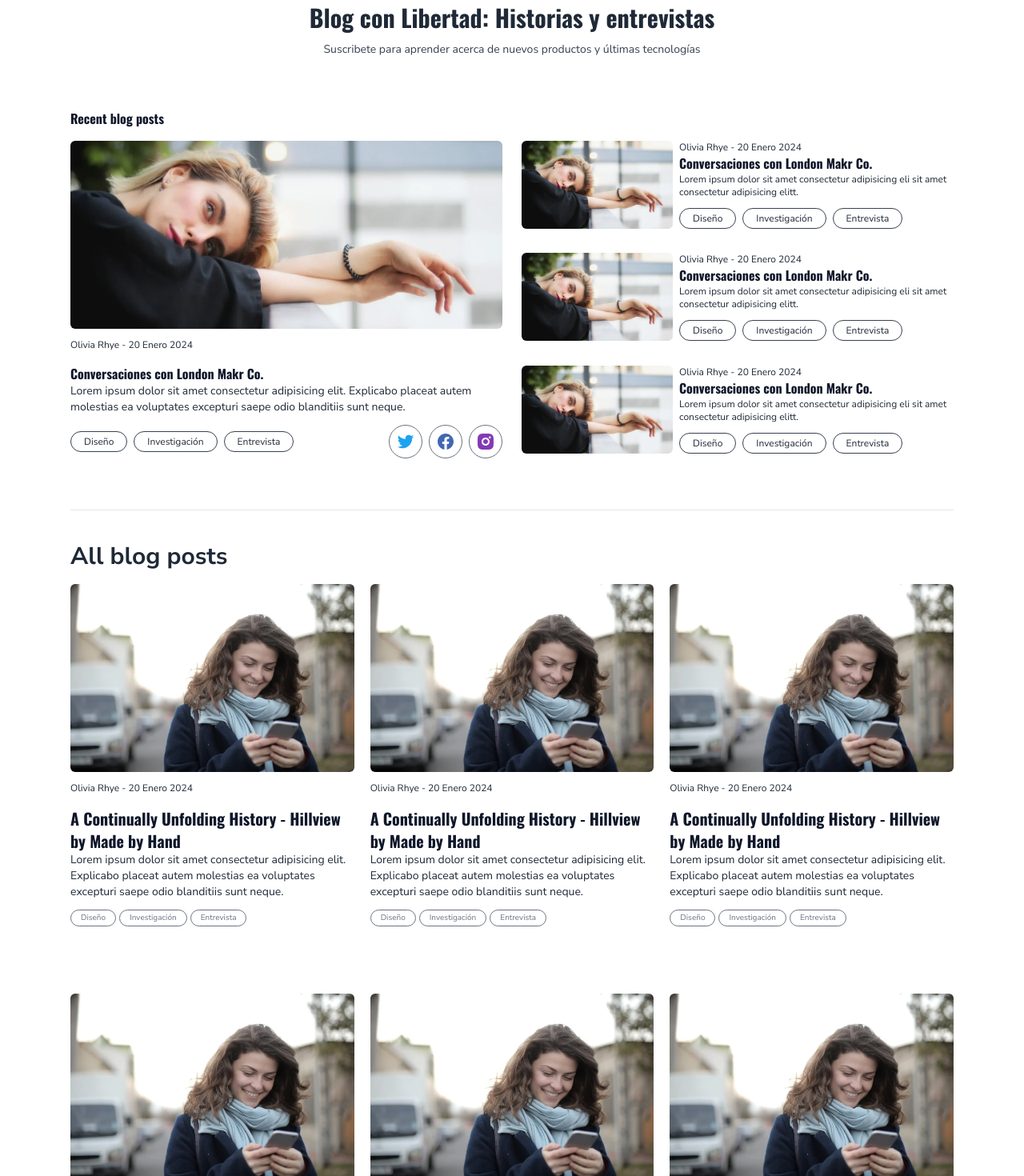
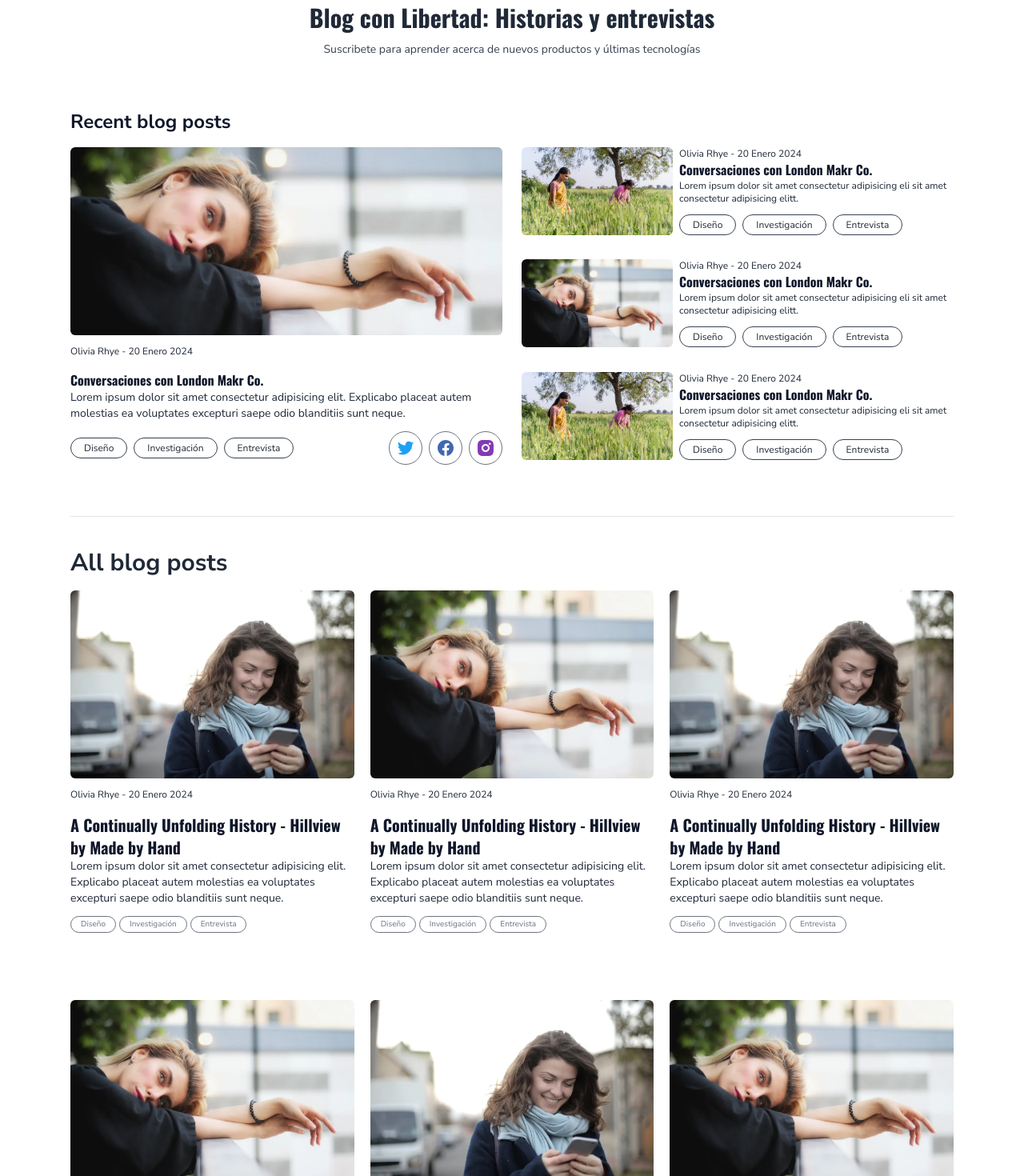
Before and after one commit to FernandoTelloL/bloggio, a React (Vite) app: page / in a window 1280 px wide. Shown: the part 140-1610 px from the top of the page at 80% size. Built offline with nearby package versions, Linux system fonts and the light colour scheme.

Commit message:
actualizacion de imagenes de cards

```diff
--- a/src/components/CardAllPosts.jsx
+++ b/src/components/CardAllPosts.jsx
@@ -1,3 +1,4 @@
+/* eslint-disable react/prop-types */
 import img1 from "../assets/images/img2.webp";
 import {
   RiTwitterFill,
@@ -5,15 +6,14 @@ import {
   RiInstagramFill,
 } from "react-icons/ri";
 
-export const CardAllPosts = () => {
+export const CardAllPosts = ({ img }) => {
   return (
     <>
-      {/* <div className="md:mb-6 lg:w-[50%] mb-12 mt-4"> */}
       <div className="mb-12 mt-4">
         <div className="">
           <img
             className="w-full object-cover h-50 mb-3 lg:aspect-video lg:h-[235px] rounded-md"
-            src={img1}
+            src={img}
             alt="imagen"
           />
           <div className="">
--- a/src/components/Logo.jsx
+++ b/src/components/Logo.jsx
@@ -1,6 +1,7 @@
-
 export const Logo = () => {
   return (
-    <div className="font-Oswald text-3xl font-bold">Bloggio</div>
-  )
-}
+    <div className="font-Oswald text-3xl font-bold cursor-pointer">
+      <a href="/">Bloggio</a>
+    </div>
+  );
+};
--- a/src/components/Navbar.jsx
+++ b/src/components/Navbar.jsx
@@ -57,7 +57,7 @@ export const Navbar = () => {
             </a>
           </li>
 
-          <div className=" object-cover relative flex justify-center">
+          <div className=" object-cover relative flex justify-center cursor-pointer">
             <img
               className="w-14 h-14 object-cover rounded-full object-top border-2 border-slate-950"
               onClick={handlePhotoClick}
--- a/src/sections/homePage/AllPosts.jsx
+++ b/src/sections/homePage/AllPosts.jsx
@@ -1,16 +1,18 @@
 import { CardAllPosts, Pagination } from "../../components";
+import img1 from "../../assets/images/img2.webp";
+import img2 from "../../assets/images/img1.webp";
 
 export const AllPosts = () => {
   return (
     <section>
       <h2 className="text-3xl font-bold">All blog posts</h2>
       <div className="md:grid md:grid-cols-2 lg:grid-cols-3 gap-5">
-        <CardAllPosts />
-        <CardAllPosts />
-        <CardAllPosts />
-        <CardAllPosts />
-        <CardAllPosts />
-        <CardAllPosts />
+        <CardAllPosts img={img1} />
+        <CardAllPosts img={img2} />
+        <CardAllPosts img={img1} />
+        <CardAllPosts img={img2} />
+        <CardAllPosts img={img1} />
+        <CardAllPosts img={img2} />
       </div>
       <section>
         <Pagination />
--- a/src/sections/homePage/RecentPosts.jsx
+++ b/src/sections/homePage/RecentPosts.jsx
@@ -1,4 +1,5 @@
 import img1 from "../../assets/images/img1.webp";
+import img2 from "../../assets/images/img3.jpeg";
 import {
   RiTwitterFill,
   RiFacebookCircleFill,
@@ -8,7 +9,7 @@ import {
 export const RecentPosts = () => {
   return (
     <section className="">
-      <h2 className="font-Oswald font-bold mb-4 text-slate-900">
+      <h2 className="text-2xl font-bold mb-4 text-slate-900">
         Recent blog posts
       </h2>
 
@@ -77,7 +78,7 @@ export const RecentPosts = () => {
             <div className="lg:flex lg:justify-between lg:gap-2">
               <img
                 className="w-full object-cover h-50 mb-3 lg:aspect-video lg:w-[35%] lg:mb-0 rounded-md"
-                src={img1}
+                src={img2}
                 alt="imagen"
               />
 
@@ -213,7 +214,7 @@ export const RecentPosts = () => {
             <div className="lg:flex lg:justify-between lg:gap-2">
               <img
                 className="w-full object-cover h-50 mb-3 lg:aspect-video lg:w-[35%] lg:mb-0 rounded-md"
-                src={img1}
+                src={img2}
                 alt="imagen"
               />
 
```
